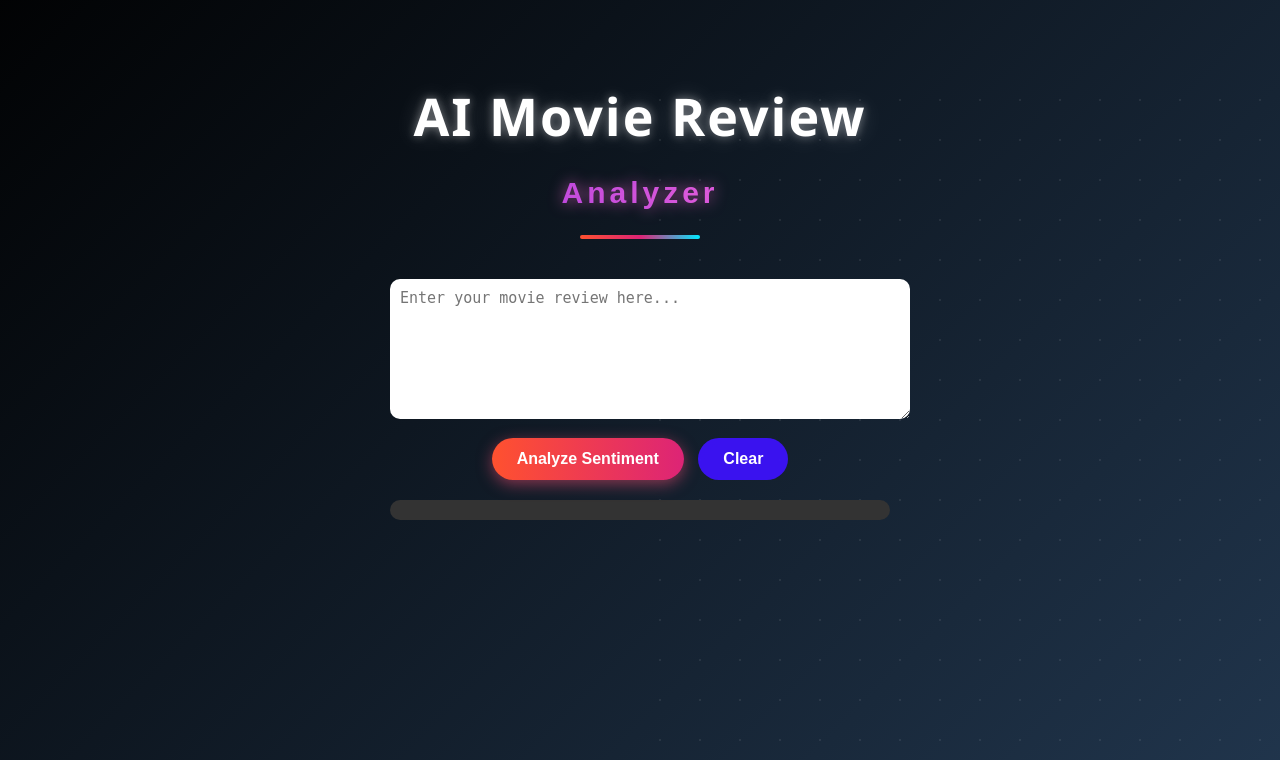
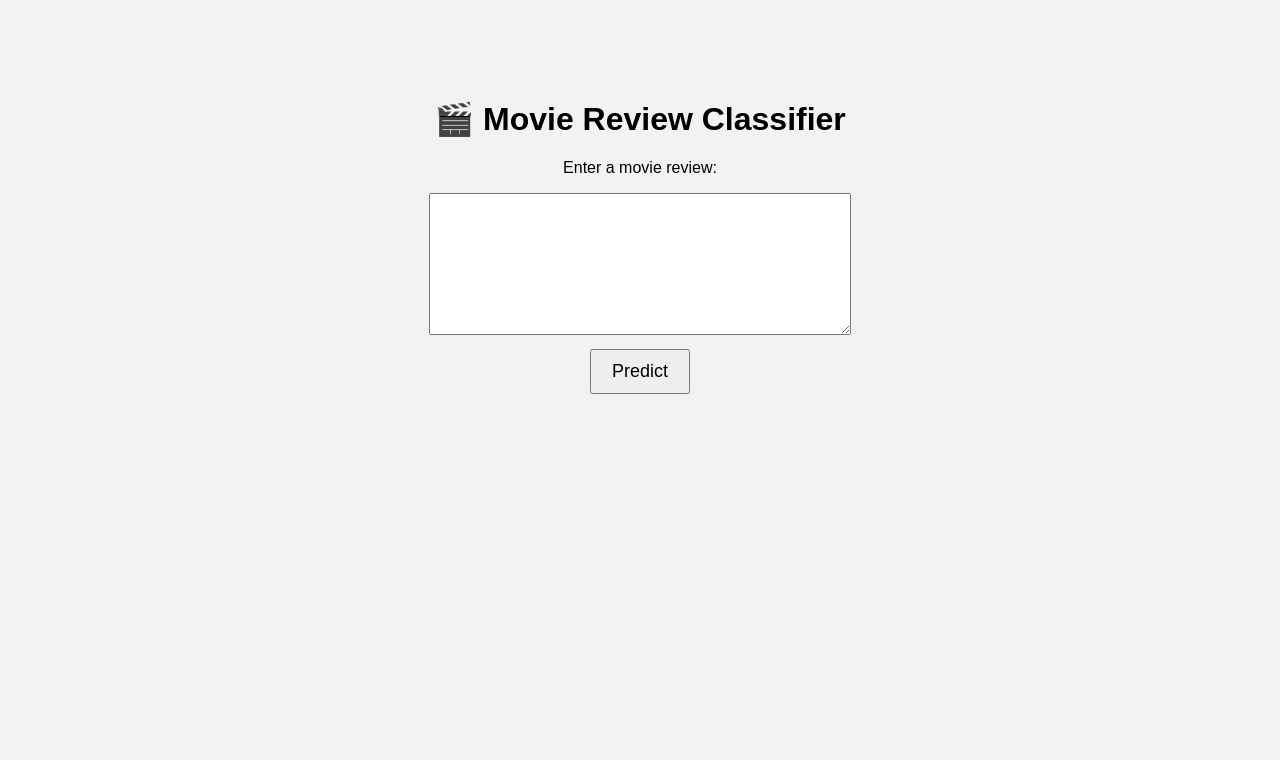
Before and after one commit to AjayKumar91088/movie-review-classifier, a Flask app: page / in a window 1280 px wide. Shown: the top 760 px of the page. Run offline with Flask 3, Linux system fonts and the light colour scheme; parts of the project's set-up code (start-up, migrations or seed data) failed here and were passed over.

```diff
--- a/app.py
+++ b/app.py
@@ -5,22 +5,18 @@ import os
 
 app = Flask(__name__)
 
-# Define stopwords manually (to avoid NLTK download issue)
+# Stopwords (manual to avoid NLTK issues on Vercel)
 stop_words = {
 "a","about","above","after","again","against","all","am","an","and","any","are","as","at",
 "be","because","been","before","being","below","between","both","but","by",
-"could",
-"did","do","does","doing","down","during",
-"each",
-"few","for","from","further",
+"could","did","do","does","doing","down","during",
+"each","few","for","from","further",
 "had","has","have","having","he","her","here","hers","herself","him","himself","his","how",
 "i","if","in","into","is","it","its","itself",
-"just",
-"me","more","most","my","myself",
+"just","me","more","most","my","myself",
 "no","nor","not","now",
 "of","off","on","once","only","or","other","our","ours","ourselves","out","over","own",
-"s",
-"same","she","should","so","some","such",
+"s","same","she","should","so","some","such",
 "t","than","that","the","their","theirs","them","themselves","then","there","these","they","this","those","through","to","too",
 "under","until","up",
 "very",
@@ -36,12 +32,12 @@ vectorizer = pickle.load(open(os.path.join(BASE_DIR, "vectorizer.pkl"), "rb"))
 
 
 def clean_text(text):
+
     text = text.lower()
 
     # remove punctuation
     text = ''.join([c for c in text if c not in string.punctuation])
 
-    # split words
     words = text.split()
 
     # remove stopwords
@@ -59,6 +55,7 @@ def home():
 def predict():
 
     data = request.get_json()
+
     review = data["text"]
 
     cleaned = clean_text(review)
@@ -69,11 +66,13 @@ def predict():
 
     prob = model.predict_proba(vector).max()
 
+    confidence = round(prob * 100, 2)
+
     result = "🎉 Blockbuster" if prediction == 1 else "💥 Flop"
 
     return jsonify({
         "prediction": result,
-        "confidence": float(prob)
+        "confidence": confidence
     })
 
 
--- a/templates/index.html
+++ b/templates/index.html
@@ -1,37 +1,99 @@
 <!DOCTYPE html>
 <html>
+
 <head>
-    <title>AI Movie Review Analyzer</title>
-    <link rel="stylesheet" href="/static/style.css">
+<title>Movie Review Classifier</title>
+
+<style>
+
+body{
+font-family: Arial;
+text-align:center;
+margin-top:100px;
+background:#f2f2f2;
+}
+
+textarea{
+width:400px;
+height:120px;
+font-size:16px;
+padding:10px;
+}
+
+button{
+padding:10px 20px;
+font-size:18px;
+margin-top:10px;
+cursor:pointer;
+}
+
+#result{
+font-size:24px;
+font-weight:bold;
+margin-top:20px;
+}
+
+</style>
+
 </head>
 
 <body>
 
-    <div class="container">
+<h1>🎬 Movie Review Classifier</h1>
 
-        <div class="title-container">
-            <h1 class="main-title">AI Movie Review</h1>
-            <h2 class="sub-title">Analyzer</h2>
-        </div>
+<p>Enter a movie review:</p>
 
-        <textarea id="review" placeholder="Enter your movie review here..."></textarea>
+<textarea id="review"></textarea>
 
-        <br>
+<br>
 
-        <button onclick="predict()" class="analyze-btn">Analyze Sentiment</button>
-        <button onclick="clearText()" class="clear-btn">Clear</button>
+<button onclick="predict()">Predict</button>
 
-        <div id="loader" class="loader"></div>
+<div id="result"></div>
 
-        <h2 id="result"></h2>
+<script>
 
-        <div class="bar-container">
-            <div id="confidence-bar"></div>
-        </div>
+function predict(){
 
-    </div>
+let review = document.getElementById("review").value;
 
-    <script src="/static/script.js"></script>
+let resultDiv = document.getElementById("result");
+
+resultDiv.innerHTML = "Analyzing review... ⏳";
+
+fetch("/predict",{
+
+method:"POST",
+
+headers:{
+"Content-Type":"application/json"
+},
+
+body:JSON.stringify({text:review})
+
+})
+
+.then(response=>response.json())
+
+.then(data=>{
+
+if(data.prediction.includes("Blockbuster")){
+resultDiv.style.color="green";
+}
+else{
+resultDiv.style.color="red";
+}
+
+resultDiv.innerHTML =
+data.prediction +
+"<br>Confidence: "+data.confidence+"%";
+
+});
+
+}
+
+</script>
 
 </body>
+
 </html>
```
